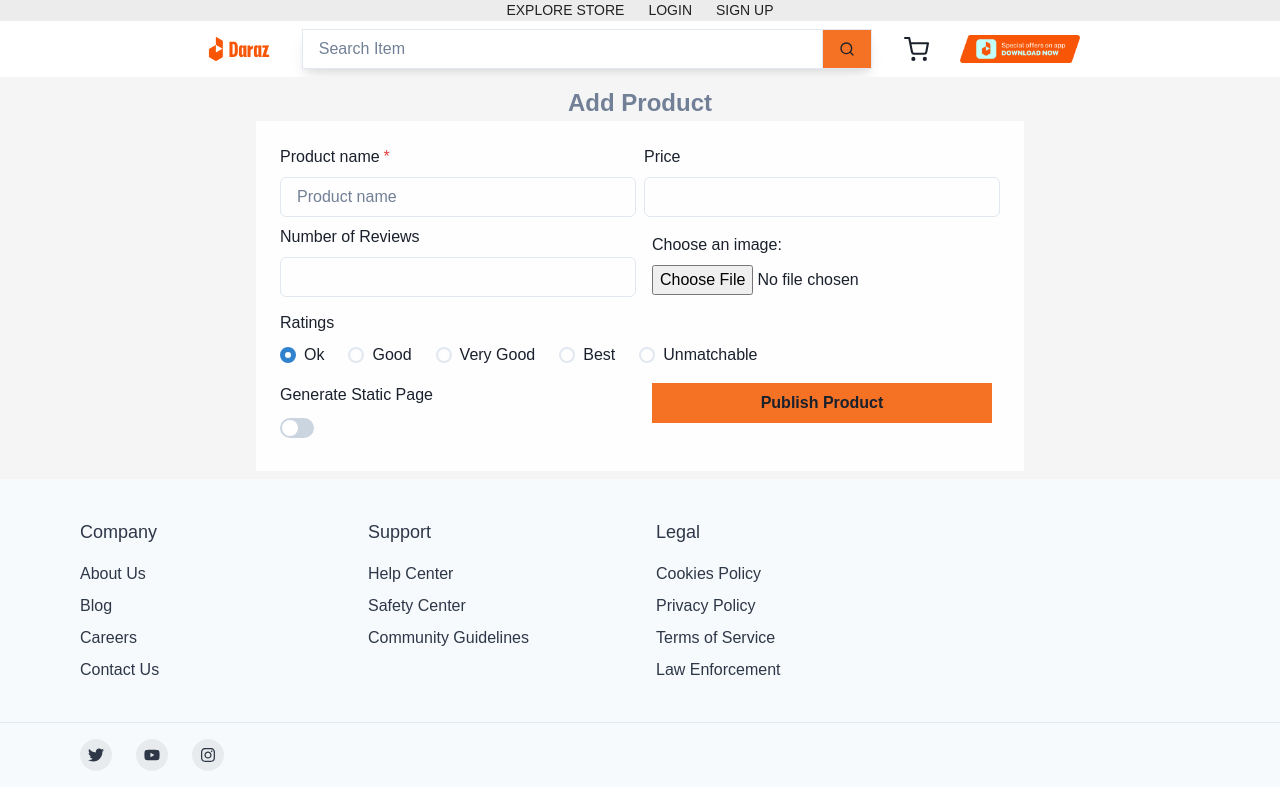
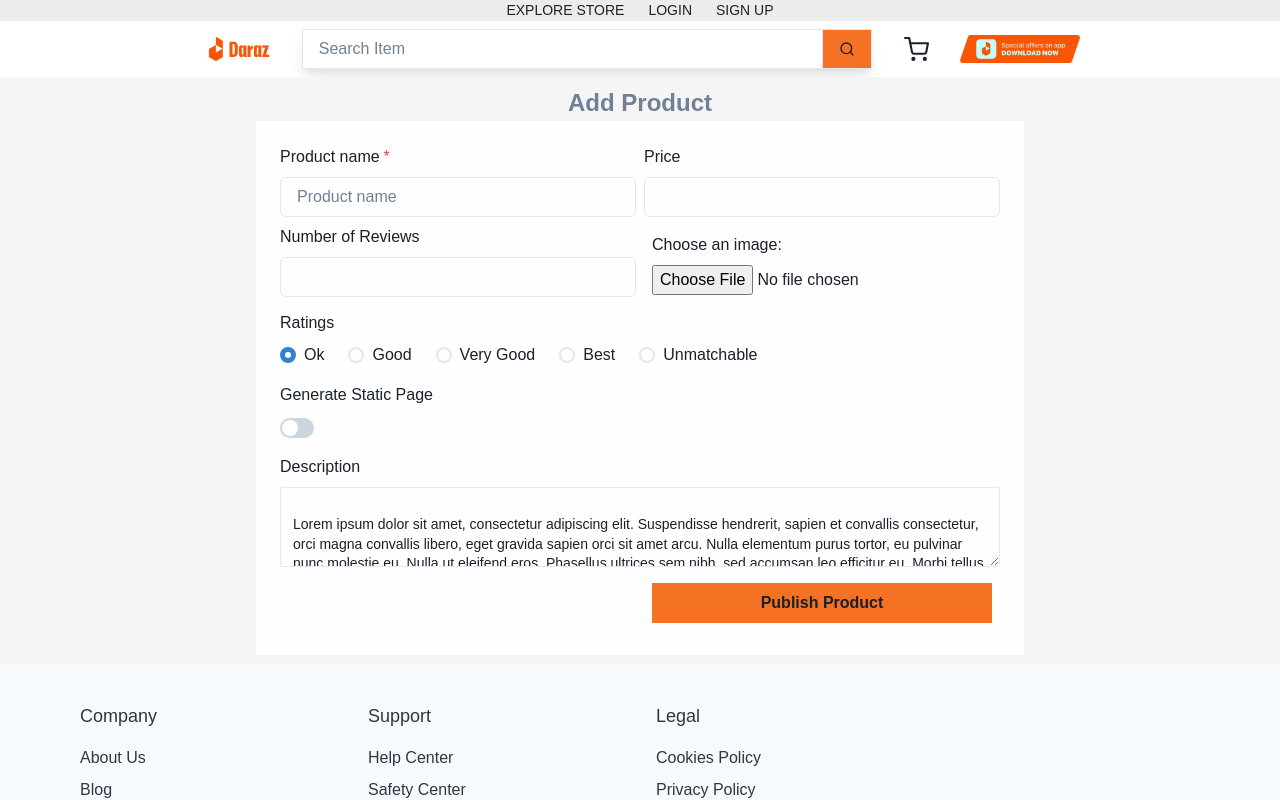
Before and after one commit to dork7/bazar-app, a Next.js app: page /addProduct in a window 1280 px wide. Shown: the top 800 px of the page. Built offline with nearby package versions, Linux system fonts and the light colour scheme.

Commit message:
prodcut description

```diff
--- a/next.config.js
+++ b/next.config.js
@@ -2,14 +2,17 @@
 const nextConfig = {
   reactStrictMode: true,
   images: {
-    domains: ['images.unsplash.com'],
+    domains: ["images.unsplash.com"],
   },
   env: {
-    title: 'MY WEBSITE',
-    mongoUser: 'nextjs-user',
-    mongoPass: '9gUGaiTKckA4auWN',
+    title: "MY WEBSITE",
+    mongoUser: "nextjs-user",
+    mongoPass: "9gUGaiTKckA4auWN",
     connectionString:
-      'mongodb+srv://nextjs-user:9gUGaiTKckA4auWN@mcluster.7kxtv.mongodb.net/nextjs-db?retryWrites=true&w=majority',
+      "mongodb+srv://nextjs-user:9gUGaiTKckA4auWN@mcluster.7kxtv.mongodb.net/nextjs-db?retryWrites=true&w=majority",
+  },
+  eslint: {
+    ignoreDuringBuilds: true,
   },
 };
 
--- a/src/components/CartDrawer/ItemCards.js
+++ b/src/components/CartDrawer/ItemCards.js
@@ -63,7 +63,6 @@ const ItemCards = (props) => {
             fontSize="sm"
             color={useColorModeValue("gray.800", "white")}
             fontSize="md"
-            fontWeight="semibold"
             as="h6"
           >
             <Box as="span" color={"gray.600"} fontSize="md">
--- a/src/components/CartDrawer/index.js
+++ b/src/components/CartDrawer/index.js
@@ -67,15 +67,17 @@ const CartDrawer = () => {
             {!cartList || cartList.length === 0 ? (
               <Center pt={"4rem"}>Cart is empty</Center>
             ) : (
-              cartList.map((cartItem) => {
-                return <ItemCards item={cartItem} {...{ removeItem }} />;
+              cartList.map((cartItem, idx) => {
+                return (
+                  <ItemCards key={idx} item={cartItem} {...{ removeItem }} />
+                );
               })
             )}
           </DrawerBody>
 
           <DrawerFooter>
             <Stack w={"100%"}>
-              <Text fontSize="md" fontSize="md" fontWeight="semibold" as="h6">
+              <Text fontSize="md" fontSize="md" as="h6">
                 Total Amount {totalPrice}
               </Text>
               <Divider />
--- a/src/components/NavBar/index.js
+++ b/src/components/NavBar/index.js
@@ -16,8 +16,6 @@ const NavBar = () => {
   const [navBarItems, setNavBarItems] = useState(navItems);
 
   useEffect(() => {
-    // console.log(`userCTX.isUserLoggedIn()`, userCTX.isUserLoggedIn());
-    // console.log(`userCTX.isLoggedIn`, userCTX.isLoggedIn);
     if (userCTX.isUserLoggedIn()) {
       setNavBarItems([
         { id: 1, title: "EXPLORE STORE", ref: "/" },
--- a/src/pages/addProduct/index.js
+++ b/src/pages/addProduct/index.js
@@ -10,12 +10,24 @@ import {
   Radio,
   RadioGroup,
   Switch,
-} from '@chakra-ui/react';
-import React, { useContext, useEffect, useRef } from 'react';
-import axios from 'axios';
-import { FaIoxhost } from 'react-icons/fa';
-import NotificationContext from '@/store/NotificationContext';
-import UserContext from '@/store/UserContext';
+  Textarea,
+} from "@chakra-ui/react";
+import React, { useContext, useEffect, useRef } from "react";
+import axios from "axios";
+import { FaIoxhost } from "react-icons/fa";
+import NotificationContext from "@/store/NotificationContext";
+import UserContext from "@/store/UserContext";
+
+const dummytext = `
+Lorem ipsum dolor sit amet, consectetur adipiscing elit. Suspendisse hendrerit, sapien et convallis consectetur, orci magna convallis libero, eget gravida sapien orci sit amet arcu. Nulla elementum purus tortor, eu pulvinar nunc molestie eu. Nulla ut eleifend eros. Phasellus ultrices sem nibh, sed accumsan leo efficitur eu. Morbi tellus elit, porttitor sit amet hendrerit vel, varius sit amet metus. In sit amet interdum mi, ac dignissim arcu. Sed ornare massa eget leo venenatis, ac gravida dui mollis. Quisque lectus quam, ornare eget molestie id, feugiat auctor nisl.
+
+Duis pulvinar pulvinar eros, fringilla semper justo vestibulum eget. Integer et ex tempor, laoreet dui et, pretium purus. Etiam hendrerit tortor in justo volutpat, quis cursus lectus hendrerit. Sed tincidunt mauris id lacus pellentesque, in luctus odio ultricies. Ut sit amet eros nunc. Aenean fringilla tellus non pellentesque dignissim. Fusce tempor placerat libero, ac sollicitudin elit vulputate ac. Donec et neque at erat hendrerit fringilla. Proin ullamcorper enim ac mauris sollicitudin gravida. Praesent vitae magna purus. Suspendisse pretium est ac ante lobortis laoreet. Curabitur sed dolor dui. Mauris massa tortor, feugiat id lobortis at, egestas eget justo.
+
+Proin et commodo orci. Etiam mollis semper ante non dictum. Mauris quis orci pulvinar, porta ex in, blandit odio. Morbi feugiat lacus placerat magna finibus, nec ultricies neque congue. Vestibulum blandit lorem ac enim sagittis, quis vulputate enim mollis. Vestibulum imperdiet nisl ac nunc convallis, ac finibus mauris placerat. Sed at pretium sapien. Aliquam molestie blandit est sed elementum. Vestibulum a euismod risus, eu tempor turpis. Sed vitae nisi ante.
+
+Nullam aliquam, eros sed scelerisque cursus, ipsum dui cursus nibh, iaculis molestie urna enim non elit. Phasellus sed varius urna, sed auctor turpis. In hac habitasse platea dictumst. Pellentesque habitant morbi tristique senectus et netus et malesuada fames ac turpis egestas. Phasellus porttitor, nunc vitae tincidunt volutpat, nisi ipsum eleifend leo, eget gravida ligula leo vel risus. Sed pellentesque turpis a accumsan scelerisque. Cras egestas eu sapien non condimentum.
+
+Etiam commodo mi vel risus pellentesque, sed suscipit enim dictum. Etiam interdum dui lectus, ac porttitor dui venenatis a. Duis ullamcorper, metus vel faucibus molestie, tellus diam posuere nisi, et scelerisque eros neque vitae odio. Vestibulum elit urna, posuere eget elementum a, semper in leo. Nulla ut risus ex. Nam ultrices ultrices magna, vitae pellentesque tellus dapibus a. Praesent gravida eget magna a consequat.`;
 
 const AddProduct = () => {
   const imageRef = useRef();
@@ -23,48 +35,50 @@ const AddProduct = () => {
   const priceRef = useRef();
   const numOfReviewsRef = useRef();
   const ratingsRef = useRef();
-  const [rating, setRating] = React.useState('1');
+  const descpRef = useRef();
+  const [rating, setRating] = React.useState("1");
   const [genStaticPages, setGentStaticPages] = React.useState(false);
   const notificationCtx = useContext(NotificationContext);
   const userCTX = useContext(UserContext);
 
   const formSubmitted = async (e) => {
     const { userId } = userCTX.getUserInfo();
-    console.log('user :>> ', userId);
+    console.log("user :>> ", userId);
     e.preventDefault();
     const imgFile = imageRef.current.files[0];
     const formData = new FormData();
-    formData.append('imageFile', imgFile);
-    formData.append('name', nameRef.current.value);
-    formData.append('price', priceRef.current.value);
-    formData.append('numOfReviews', numOfReviewsRef.current.value);
-    formData.append('rating', rating);
-    formData.append('genStaticPages', genStaticPages);
-    formData.append('userId', userId);
+    formData.append("imageFile", imgFile);
+    formData.append("name", nameRef.current.value);
+    formData.append("price", priceRef.current.value);
+    formData.append("numOfReviews", numOfReviewsRef.current.value);
+    formData.append("rating", rating);
+    formData.append("genStaticPages", genStaticPages);
+    formData.append("userId", userId);
+    formData.append("description", descpRef.current.value);
 
     notificationCtx.showNotification({
-      title: 'Adding product',
-      message: 'Wait please',
-      status: 'pending',
+      title: "Adding product",
+      message: "Wait please",
+      status: "pending",
     });
 
     // const fetcher = url => axios.get(url).then(res => res.data)
     try {
-      const data = await fetch('/api/products', {
-        method: 'POST',
+      const data = await fetch("/api/products", {
+        method: "POST",
         body: formData,
       });
-      console.log('data :>> ', data);
+      console.log("data :>> ", data);
       notificationCtx.showNotification({
-        title: 'Product Added',
-        message: 'Ho gya, Mubarik ho',
-        status: 'success',
+        title: "Product Added",
+        message: "Ho gya, Mubarik ho",
+        status: "success",
       });
     } catch (err) {
       notificationCtx.showNotification({
-        title: 'Error !',
-        message: err.message || 'Masla ho gya ha',
-        status: 'error',
+        title: "Error !",
+        message: err.message || "Masla ho gya ha",
+        status: "error",
       });
     }
   };
@@ -76,7 +90,7 @@ const AddProduct = () => {
         fontWeight="semibold"
         as="h2"
         // lineHeight="tight"
-        color={'gray.500'}
+        color={"gray.500"}
         isTruncated
       >
         Add Product
@@ -87,7 +101,7 @@ const AddProduct = () => {
           gap={2}
           backgroundColor="whiteAlpha.900"
           p={6}
-          w={'60vw'}
+          w={"60vw"}
         >
           <FormControl isRequired>
             <FormLabel>Product name</FormLabel>
@@ -111,7 +125,7 @@ const AddProduct = () => {
               name="avatar"
               accept="image/png, image/jpeg"
               ref={imageRef}
-            ></input>{' '}
+            ></input>{" "}
           </GridItem>
 
           <GridItem colSpan={2}>
@@ -136,13 +150,25 @@ const AddProduct = () => {
               onChange={() => setGentStaticPages((prev) => !prev)}
             />
           </GridItem>
+
+          <GridItem colSpan={2}>
+            <FormControl as="fieldset">
+              <FormLabel as="legend">Description</FormLabel>
+              <Textarea
+                value={dummytext}
+                ref={descpRef}
+                placeholder="Here is a sample placeholder"
+                size="sm"
+              />
+            </FormControl>
+          </GridItem>
           <GridItem colStart={2} p={2}>
             <Button
               borderRadius={0}
               type="submit"
               bgColor="mOrange"
               width="full"
-              _hover={{ color: 'white' }}
+              _hover={{ color: "white" }}
             >
               Publish Product
             </Button>
--- a/src/pages/api/order/index.js
+++ b/src/pages/api/order/index.js
@@ -17,6 +17,9 @@ export default async function handler(req, res) {
       const body = req.body;
       console.log(`body`, body);
       console.log(`req.cookies.userId`, req.cookies.userId);
+      if (!req.cookies.userId || req.cookies.userId === "deleted") {
+        res.status(500).json({ msg: "Unauthorized user" });
+      }
       body.userId = req.cookies.userId;
       body.orderId = nanoid(5);
       const order = await insertDocument(client, "orders", { ...body });
--- a/src/pages/checkout.js
+++ b/src/pages/checkout.js
@@ -17,7 +17,6 @@ import React, { useContext, useEffect, useState } from "react";
 const CheckOut = (props) => {
   const { userData, error } = props;
 
-  if (error) return "Error...";
   const userCTX = useContext(UserContext);
   const notificationCtx = useContext(NotificationContext);
 
@@ -79,6 +78,8 @@ const CheckOut = (props) => {
       });
     }
   };
+  if (error) return "Error...";
+
   return (
     <Flex
       w="60%"
@@ -164,7 +165,7 @@ const CheckOut = (props) => {
 export async function getServerSideProps(context) {
   const { params, req, res } = context;
   const userId = req.cookies.userId;
-  if (!userId) {
+  if (userId === "deleted") {
     res.setHeader("location", "/logout");
     res.statusCode = 302;
     res.end();
--- a/src/store/UserContext.js
+++ b/src/store/UserContext.js
@@ -65,6 +65,7 @@ export function UserContextProvider(props) {
     localStorage.setItem("cart", JSON.stringify(cartItems));
   }
   function clearCart() {
+    setIsLoggedIn(false);
     localStorage.setItem("cart", JSON.stringify([]));
   }
 
```
Also changed, not shown: src/pages/productDetails/[productId].js (+34 -1 lines), public/assets/images/products/1676277841957_Mountain.png (added), public/assets/images/products/1676277875484_Mountain.png (added).
